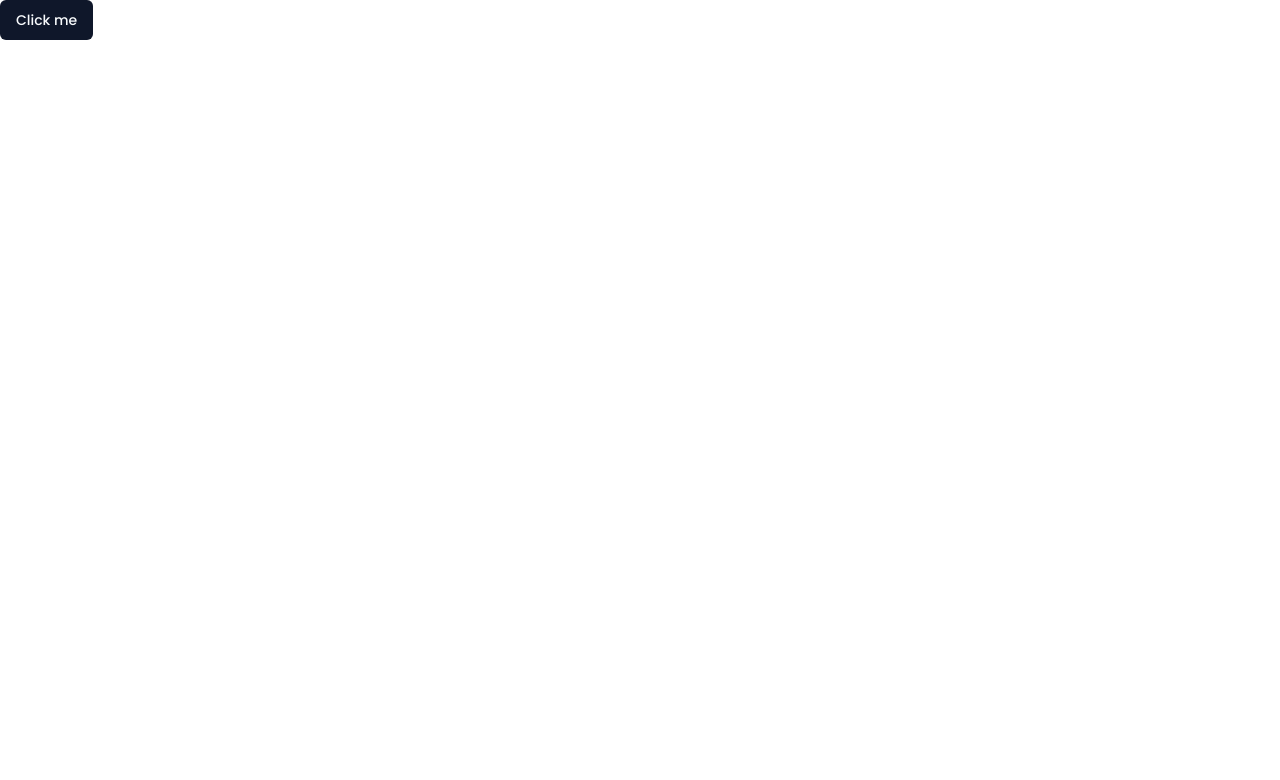
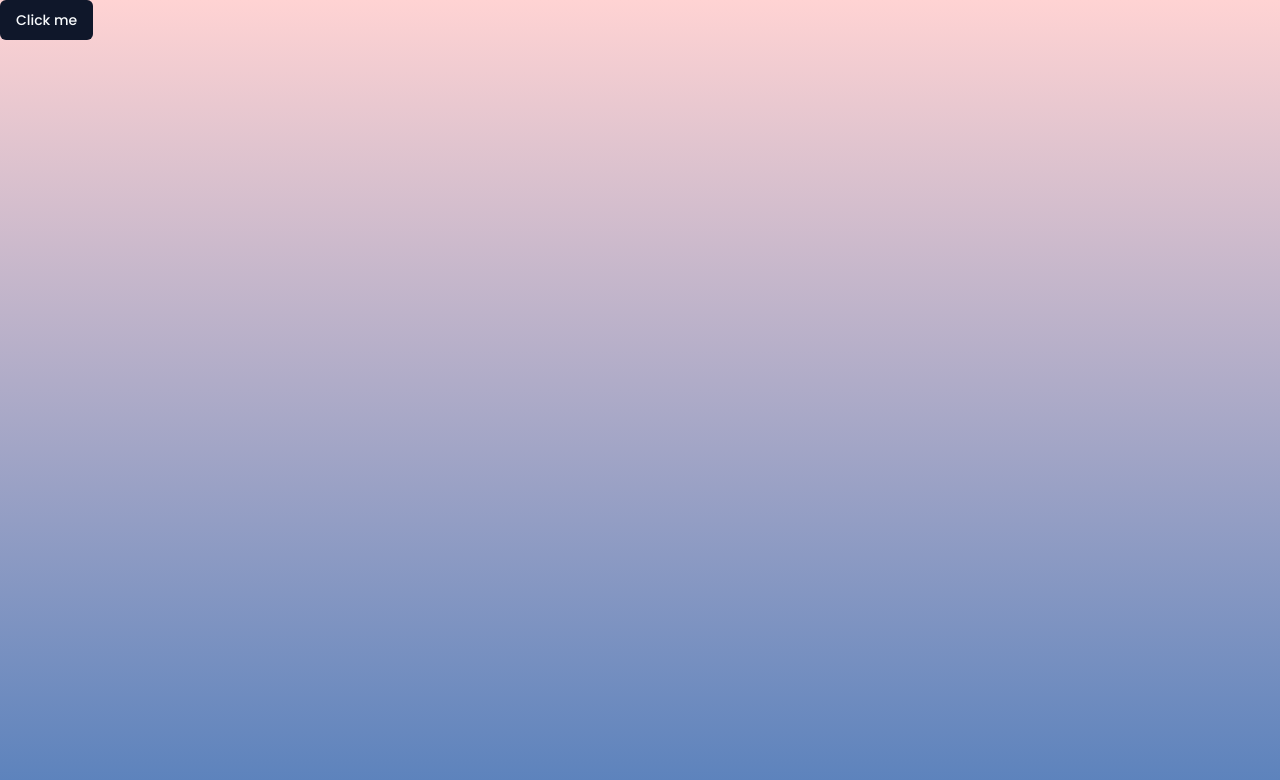
Before and after one commit to Yoboba/go-nextjs-full-auth, a Next.js app in the folder frontend/: page / in a window 1280 px wide. Shown: the top 780 px of the page. Built offline with nearby package versions, Linux system fonts and the light colour scheme.

Commit message:
Setup background color

```diff
--- a/frontend/src/app/globals.css
+++ b/frontend/src/app/globals.css
@@ -74,3 +74,14 @@
     @apply bg-background text-foreground;
   }
 }
+
+html {
+  overflow: hidden;
+  height: 100%;
+}
+
+body {
+  overflow: auto;
+  height: 100%;
+  background: linear-gradient(180deg, #FFD3D3 0%, #5981BC 100%) !important;
+}
```
